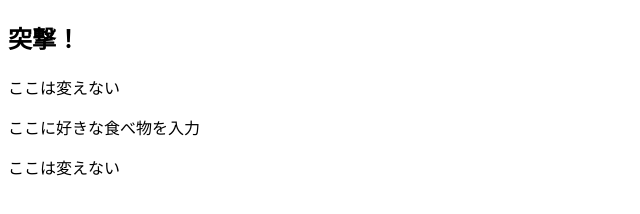
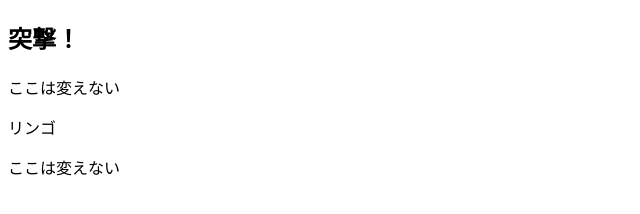
Before and after one commit to n-miyazaki/pushConflict, a plain HTML site: page index.html in a window 1280 px wide. Shown: the whole page, without its empty margins (0-640 px from the left). Drawn offline with Linux system fonts and the light colour scheme.

Commit message:
[modify]index.html

```diff
--- a/index.html
+++ b/index.html
@@ -6,7 +6,7 @@
 <body>
 <h2> 突撃！ </h2>
 <p>ここは変えない</p>
-<p>ここに好きな食べ物を入力</p>
+<p>リンゴ</p>
 <p>ここは変えない</p>
 </body>
 </html>
```
